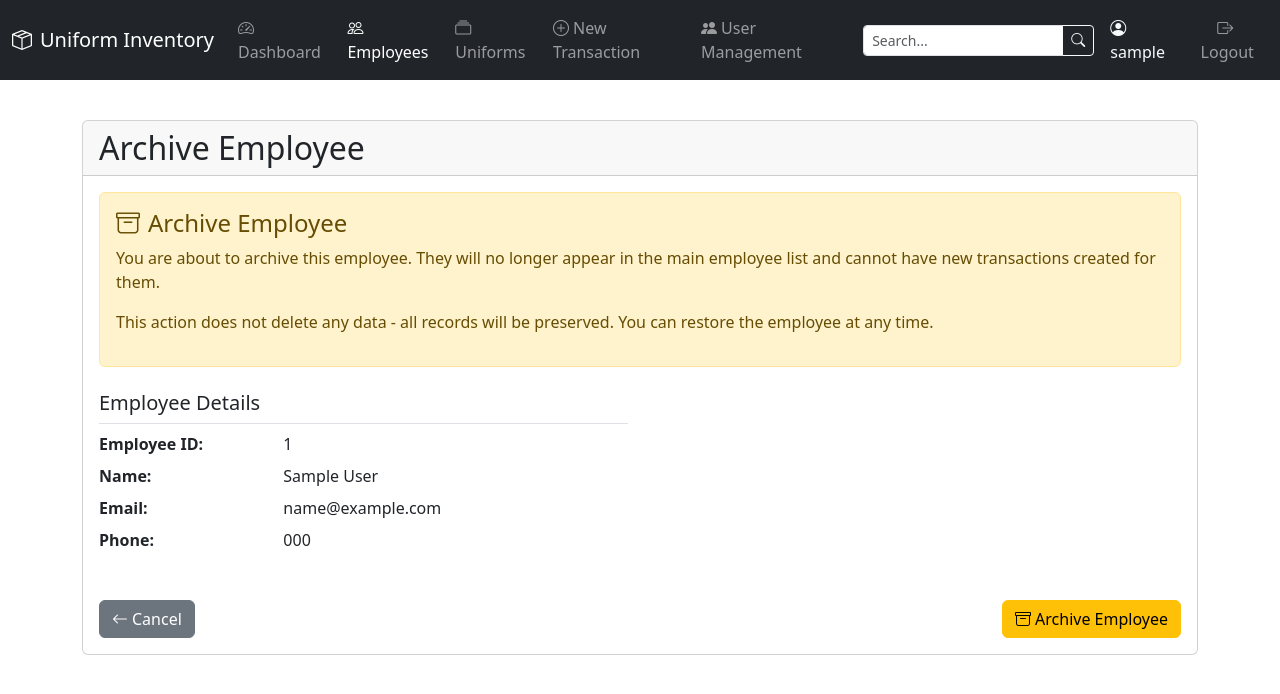
After one commit to KaranKumar1811/Inventory-System, a Django app: page /inventory/employees/1/archive/ in a window 1280 px wide. The commit adds this page. Shown: the top 694 px of the page. Run offline with Django 5.2, Linux system fonts and the light colour scheme; a user stored in the database is signed in; tables that the repository leaves empty hold one stand-in row (values such as "Sample post").

Commit message:
Add employee archiving functionality with UI enhancements

```diff
--- a/inventory/models.py
+++ b/inventory/models.py
@@ -10,6 +10,8 @@ class Employee(models.Model):
     last_name = models.CharField(max_length=100)
     email = models.EmailField(blank=True, null=True)
     phone = models.CharField(max_length=20, blank=True, null=True)
+    is_archived = models.BooleanField(default=False, help_text="Whether this employee has been archived")
+    archive_date = models.DateTimeField(blank=True, null=True, help_text="When this employee was archived")
 
     def __str__(self):
         return f"{self.first_name} {self.last_name} ({self.employee_id})"
--- /dev/null
+++ b/inventory/templates/inventory/employee_archive_confirm.html
@@ -0,0 +1,76 @@
+{% extends "base.html" %}
+
+{% block title %}
+{% if employee.is_archived %}
+Restore {{ employee.first_name }} {{ employee.last_name }}
+{% else %}
+Archive {{ employee.first_name }} {{ employee.last_name }}
+{% endif %}
+{% endblock %}
+
+{% block content %}
+<div class="card">
+  <div class="card-header">
+    {% if employee.is_archived %}
+    <h2 class="mb-0">Restore Employee</h2>
+    {% else %}
+    <h2 class="mb-0">Archive Employee</h2>
+    {% endif %}
+  </div>
+  <div class="card-body">
+    <div class="alert {% if employee.is_archived %}alert-info{% else %}alert-warning{% endif %} mb-4">
+      {% if employee.is_archived %}
+      <h4 class="alert-heading"><i class="bi bi-arrow-counterclockwise me-2"></i>Restore Employee to Active Status</h4>
+      <p>You are about to restore this employee to active status. They will appear in all employee lists and be available for new transactions.</p>
+      {% else %}
+      <h4 class="alert-heading"><i class="bi bi-archive me-2"></i>Archive Employee</h4>
+      <p>You are about to archive this employee. They will no longer appear in the main employee list and cannot have new transactions created for them.</p>
+      <p>This action does not delete any data - all records will be preserved. You can restore the employee at any time.</p>
+      {% endif %}
+    </div>
+
+    <div class="row mb-4">
+      <div class="col-md-6">
+        <h5 class="border-bottom pb-2">Employee Details</h5>
+        <dl class="row">
+          <dt class="col-sm-4">Employee ID:</dt>
+          <dd class="col-sm-8">{{ employee.employee_id }}</dd>
+
+          <dt class="col-sm-4">Name:</dt>
+          <dd class="col-sm-8">{{ employee.first_name }} {{ employee.last_name }}</dd>
+
+          <dt class="col-sm-4">Email:</dt>
+          <dd class="col-sm-8">{{ employee.email|default:"Not provided" }}</dd>
+
+          <dt class="col-sm-4">Phone:</dt>
+          <dd class="col-sm-8">{{ employee.phone|default:"Not provided" }}</dd>
+
+          {% if employee.is_archived %}
+          <dt class="col-sm-4">Archived:</dt>
+          <dd class="col-sm-8">{{ employee.archive_date|date:"M d, Y" }}</dd>
+          {% endif %}
+        </dl>
+      </div>
+    </div>
+
+    <form method="post">
+      {% csrf_token %}
+      <div class="d-flex justify-content-between">
+        <a href="{% url 'inventory:employee_detail' employee.pk %}" class="btn btn-secondary">
+          <i class="bi bi-arrow-left me-1"></i>Cancel
+        </a>
+
+        {% if employee.is_archived %}
+        <button type="submit" class="btn btn-primary">
+          <i class="bi bi-arrow-counterclockwise me-1"></i>Restore Employee
+        </button>
+        {% else %}
+        <button type="submit" class="btn btn-warning">
+          <i class="bi bi-archive me-1"></i>Archive Employee
+        </button>
+        {% endif %}
+      </div>
+    </form>
+  </div>
+</div>
+{% endblock %}
--- a/inventory/urls.py
+++ b/inventory/urls.py
@@ -26,6 +26,8 @@ from .views import (
     import_uniforms,
     export_employee_template,
     export_uniform_template,
+    # Employee archiving
+    toggle_employee_archive,
 )
 
 app_name = 'inventory'
@@ -53,6 +55,7 @@ urlpatterns = [
     path('employees/', EmployeeListView.as_view(), name='employee_list'),
     path('employees/<int:pk>/', EmployeeDetailView.as_view(), name='employee_detail'),
     path('employees/<int:pk>/pdf/', employee_pdf, name='employee_pdf'),
+    path('employees/<int:pk>/archive/', toggle_employee_archive, name='toggle_employee_archive'),
 
     # Uncomment these when you implement the views
     # path('employees/add/', EmployeeCreateView.as_view(), name='employee_add'),
--- a/inventory/views.py
+++ b/inventory/views.py
@@ -161,7 +161,7 @@ class LoadingPageView(TemplateView):
     def get(self, request, *args, **kwargs):
         # Check if user is authenticated for AJAX requests
         if request.headers.get('X-Requested-With') == 'XMLHttpRequest':
-            redirect_url = reverse_lazy('inventory:dashboard') if request.user.is_authenticated else reverse_lazy('login')
+            redirect_url = reverse_lazy('inventory:dashboard') if request.user.is_authenticated else reverse_lazy('inventory:login')
             return JsonResponse({'redirect': str(redirect_url)})
         return super().get(request, *args, **kwargs)
 
@@ -174,6 +174,23 @@ class EmployeeListView(LoginRequiredMixin, UserPassesTestMixin, ListView):
 
     def test_func(self):
         return self.request.user.is_staff or self.request.user.is_superuser
+
+    def get_queryset(self):
+        # Check if we should show archived employees
+        show_archived = self.request.GET.get('show_archived', 'false').lower() == 'true'
+
+        # Filter employees based on archive status
+        if show_archived:
+            return Employee.objects.filter(is_archived=True)
+        else:
+            return Employee.objects.filter(is_archived=False)
+
+    def get_context_data(self, **kwargs):
+        context = super().get_context_data(**kwargs)
+        # Pass the current filter status to the template
+        show_archived = self.request.GET.get('show_archived', 'false').lower() == 'true'
+        context['show_archived'] = show_archived
+        return context
 
 class EmployeeDetailView(LoginRequiredMixin, UserPassesTestMixin, DetailView):
     model = Employee
@@ -215,7 +232,7 @@ class TransactionCreateView(LoginRequiredMixin, UserPassesTestMixin, CreateView)
     model = Transaction
     fields = ['employee', 'uniform', 'quantity', 'payment_option', 'loaned']
     template_name = 'inventory/transaction_form.html'
-    success_url = reverse_lazy('employee_list')
+    success_url = reverse_lazy('inventory:employee_list')
 
     def test_func(self):
         return self.request.user.is_staff or self.request.user.is_superuser
@@ -223,7 +240,7 @@ class TransactionCreateView(LoginRequiredMixin, UserPassesTestMixin, CreateView)
 class MultiItemTransactionCreateView(LoginRequiredMixin, UserPassesTestMixin, FormView):
     form_class = MultiItemTransactionForm
     template_name = 'inventory/multi_transaction_form.html'
-    success_url = reverse_lazy('employee_list')
+    success_url = reverse_lazy('inventory:employee_list')
 
     def test_func(self):
         return self.request.user.is_staff or self.request.user.is_superuser
@@ -232,7 +249,7 @@ class MultiItemTransactionCreateView(LoginRequiredMixin, UserPassesTestMixin, Fo
         # If an employee_id was provided, redirect back to that employee's detail page
         employee_id = self.request.GET.get('employee_id')
         if employee_id:
-            return reverse_lazy('employee_detail', kwargs={'pk': employee_id})
+            return reverse_lazy('inventory:employee_detail', kwargs={'pk': employee_id})
         return self.success_url
 
     def get_initial(self):
@@ -576,7 +593,7 @@ class UserCreateView(LoginRequiredMixin, UserPassesTestMixin, CreateView):
     model = User
     form_class = CustomUserCreationForm
     template_name = 'inventory/user_form.html'
-    success_url = reverse_lazy('user_list')
+    success_url = reverse_lazy('inventory:user_list')
 
     def test_func(self):
         return self.request.user.is_superuser
@@ -937,3 +954,35 @@ def export_uniform_template(request):
         df.to_excel(writer, index=False, sheet_name='Uniforms')
 
     return response
+
+@login_required
+@user_passes_test(lambda u: u.is_staff or u.is_superuser)
+def toggle_employee_archive(request, pk):
+    """Archive or unarchive an employee."""
+    employee = get_object_or_404(Employee, pk=pk)
+
+    if request.method == 'POST':
+        # Toggle archive status
+        if employee.is_archived:
+            # Unarchive
+            employee.is_archived = False
+            employee.archive_date = None
+            messages.success(request, f"{employee.first_name} {employee.last_name} has been restored to active status.")
+        else:
+            # Archive
+            employee.is_archived = True
+            employee.archive_date = timezone.now()
+            messages.success(request, f"{employee.first_name} {employee.last_name} has been archived.")
+
+        employee.save()
+
+        # Redirect to referer or employee list
+        referer = request.META.get('HTTP_REFERER')
+        if referer:
+            return redirect(referer)
+        return redirect('inventory:employee_list')
+
+    # If not POST, show confirmation page
+    return render(request, 'inventory/employee_archive_confirm.html', {
+        'employee': employee
+    })
--- a/uniform_inventory/settings.py
+++ b/uniform_inventory/settings.py
@@ -130,6 +130,6 @@ AUTHENTICATION_BACKENDS = [
     'django.contrib.auth.backends.ModelBackend',
 ]
 
-LOGIN_URL = '/login/'
+LOGIN_URL = '/inventory/login/'
 LOGIN_REDIRECT_URL = '/inventory/dashboard/'
-LOGOUT_REDIRECT_URL = '/login/'
+LOGOUT_REDIRECT_URL = '/inventory/login/'
```
Also changed, not shown: inventory/templates/inventory/employee_detail.html (+35 -0 lines), inventory/templates/inventory/employee_list.html (+68 -13 lines), inventory/templates/inventory/login.html (+24 -0 lines), inventory/migrations/0011_employee_archive_date_employee_is_archived.py (added).
